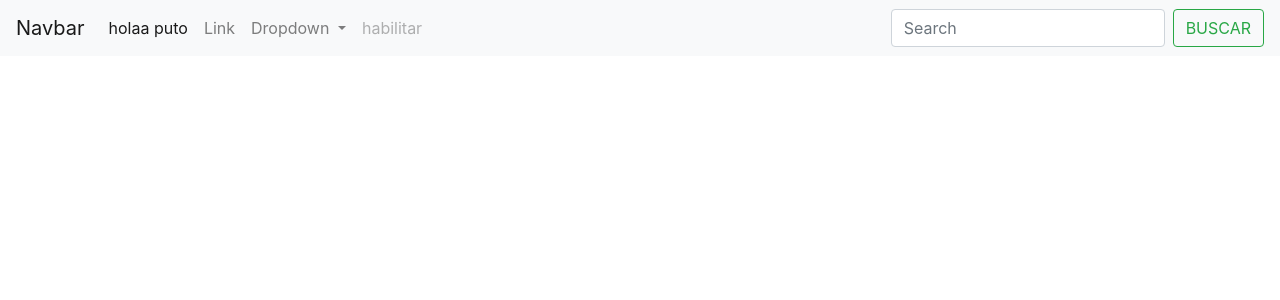
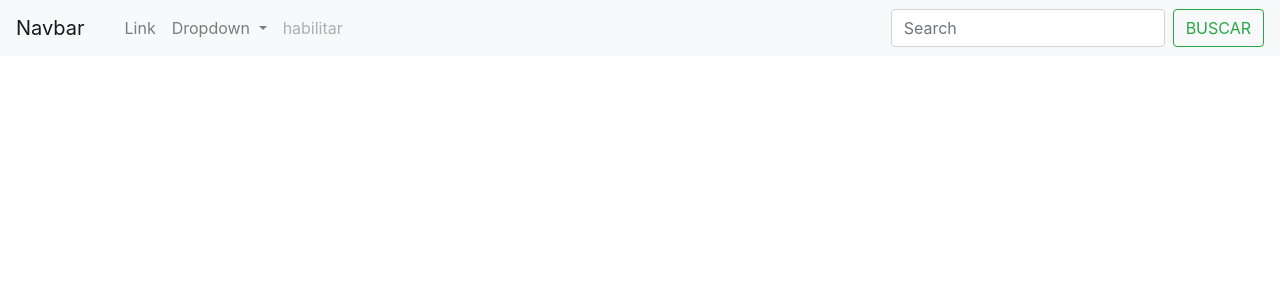
Before and after one commit to RAyhax96/prueba1, an Angular app: page / in a window 1280 px wide. Shown: the top 300 px of the page. Built offline with nearby package versions, Linux system fonts and the light colour scheme.

Commit message:
parceh 1000.0

```diff
--- a/src/app/pngs/navbar/navbar.component.html
+++ b/src/app/pngs/navbar/navbar.component.html
@@ -7,7 +7,7 @@
     <div class="collapse navbar-collapse" id="navbarSupportedContent">
         <ul class="navbar-nav mr-auto">
             <li class="nav-item active">
-                <a class="nav-link" href="#">holaa puto <span class="sr-only">(current)</span></a>
+                <a class="nav-link" href="#"><span class="sr-only">(current)</span></a>
             </li>
             <li class="nav-item">
                 <a class="nav-link" href="#">Link</a>
```
